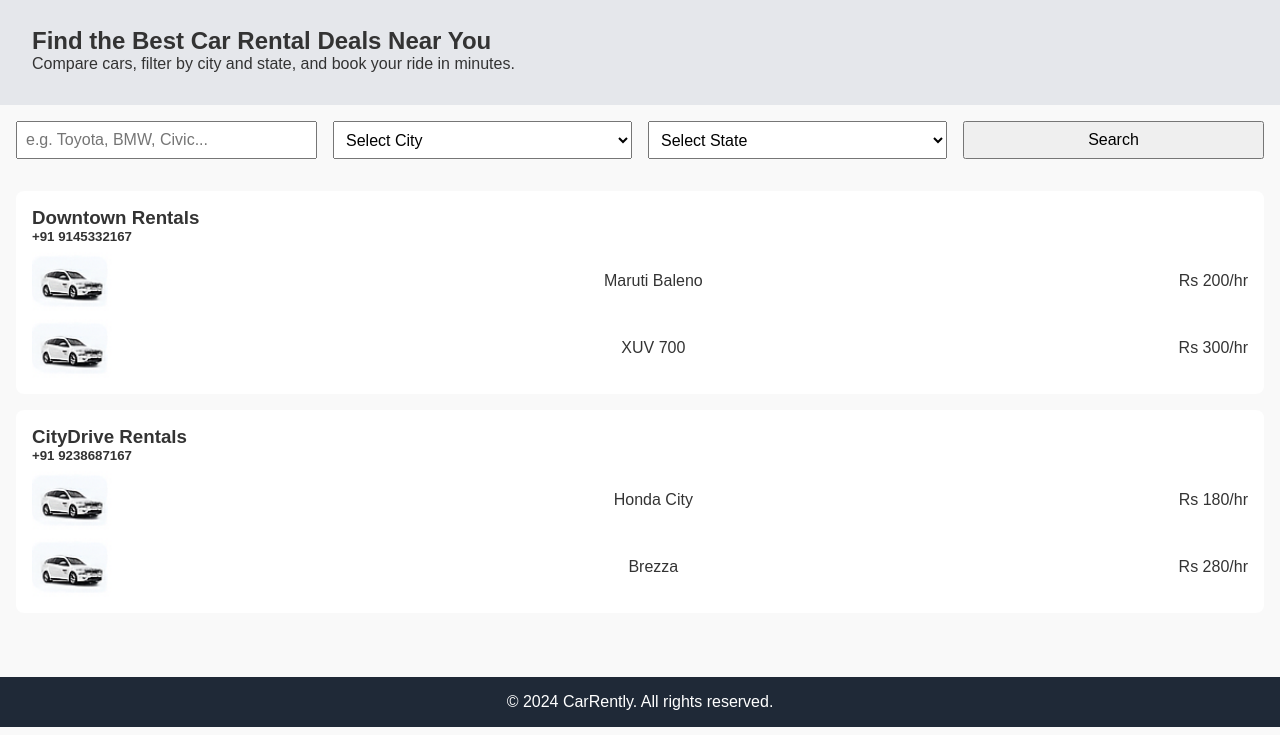
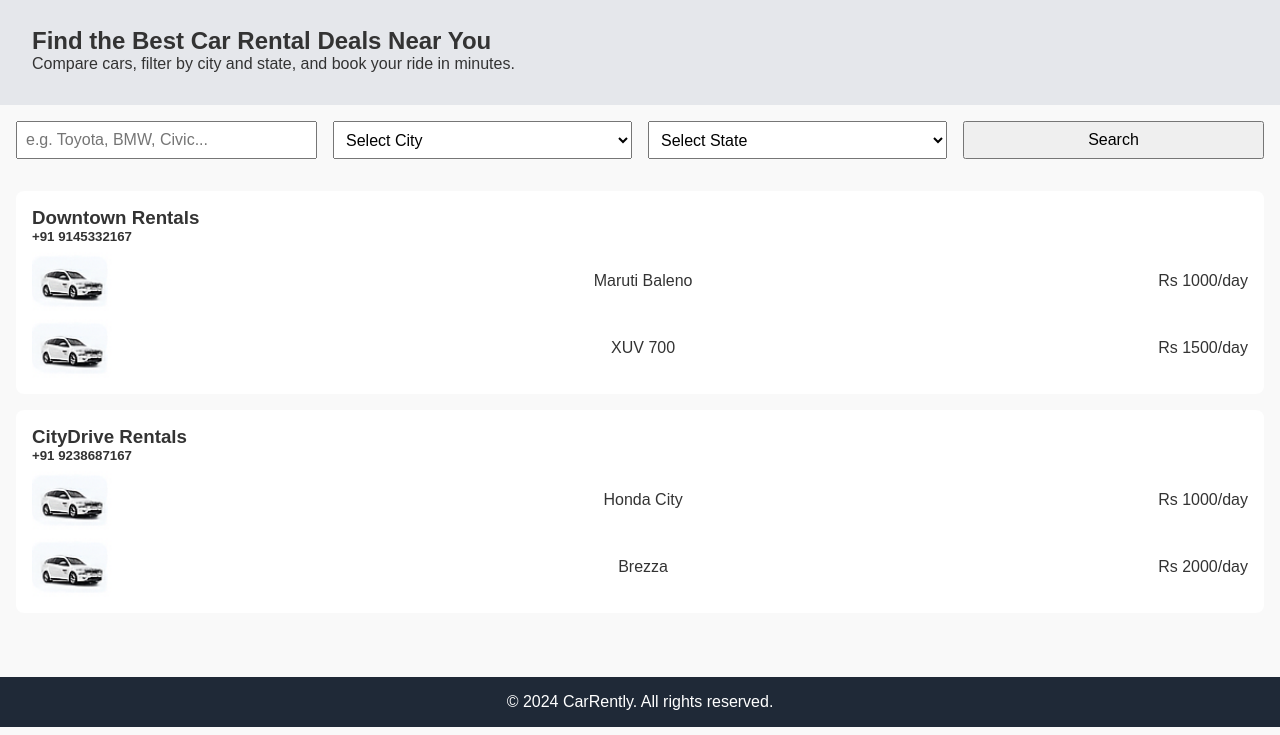
Before and after one commit to ahk4815/CarRently, a plain HTML site: page index.html in a window 1280 px wide. Shown: the part 65-800 px from the top of the page. Drawn offline with Linux system fonts and the light colour scheme.

Commit message:
index.html: Edited the Price Rate from per Hour to per Day

```diff
--- a/index.html
+++ b/index.html
@@ -54,12 +54,12 @@
       <div class="car">
         <img src="images/car-toyota.png" alt="Toyota Camry">
         <span>Maruti Baleno</span>
-        <span>Rs 200/hr</span>
+        <span>Rs 1000/day</span>
       </div>
       <div class="car">
         <img src="images/car-bmw.png" alt="BMW X5">
         <span>XUV 700</span>
-        <span>Rs 300/hr</span>
+        <span>Rs 1500/day</span>
       </div>
     </div>
     <div class="vendor" data-city="Miami" data-state="FL">
@@ -68,12 +68,12 @@
       <div class="car">
         <img src="images/car-honda.png" alt="Honda Civic">
         <span>Honda City</span>
-        <span>Rs 180/hr</span>
+        <span>Rs 1000/day</span>
       </div>
       <div class="car">
         <img src="images/car-mazda.png" alt="Mazda MX-5">
         <span>Brezza</span>
-        <span>Rs 280/hr</span>
+        <span>Rs 2000/day</span>
       </div>
     </div>
   </section>
```
